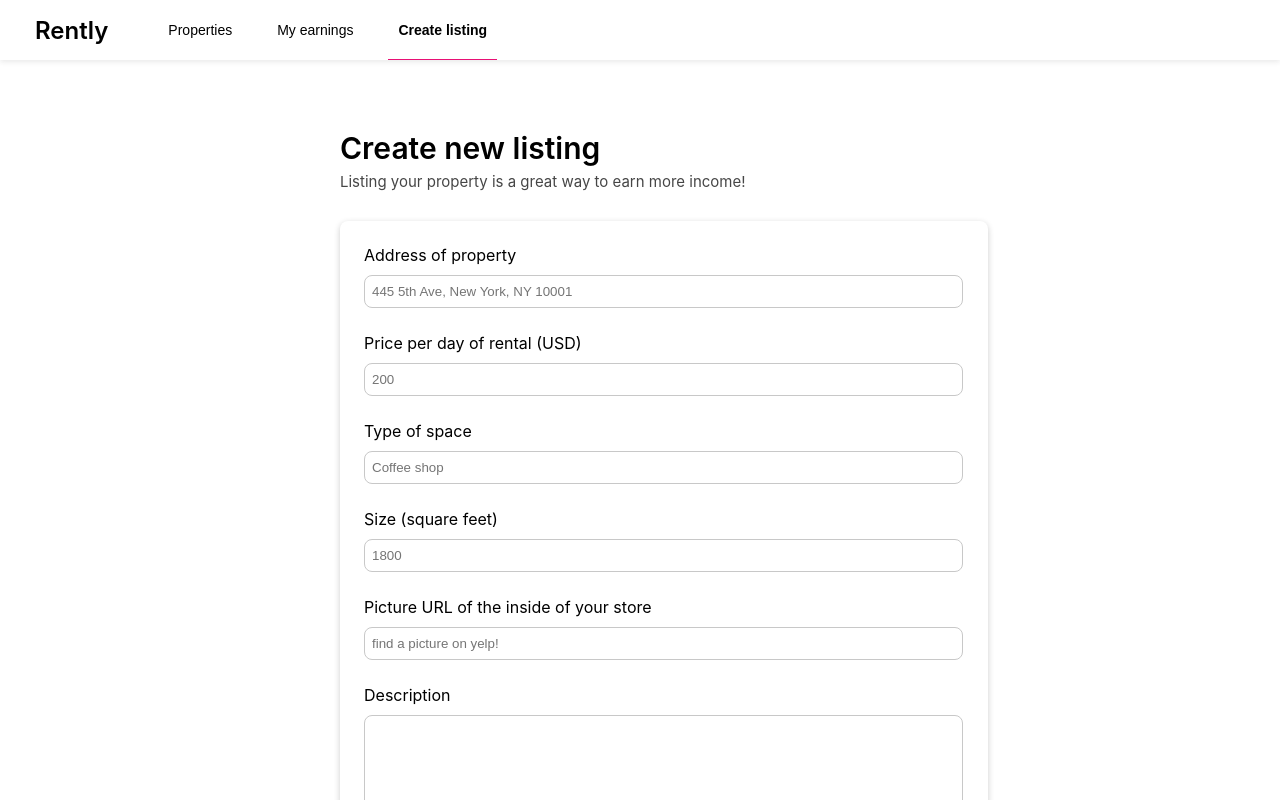
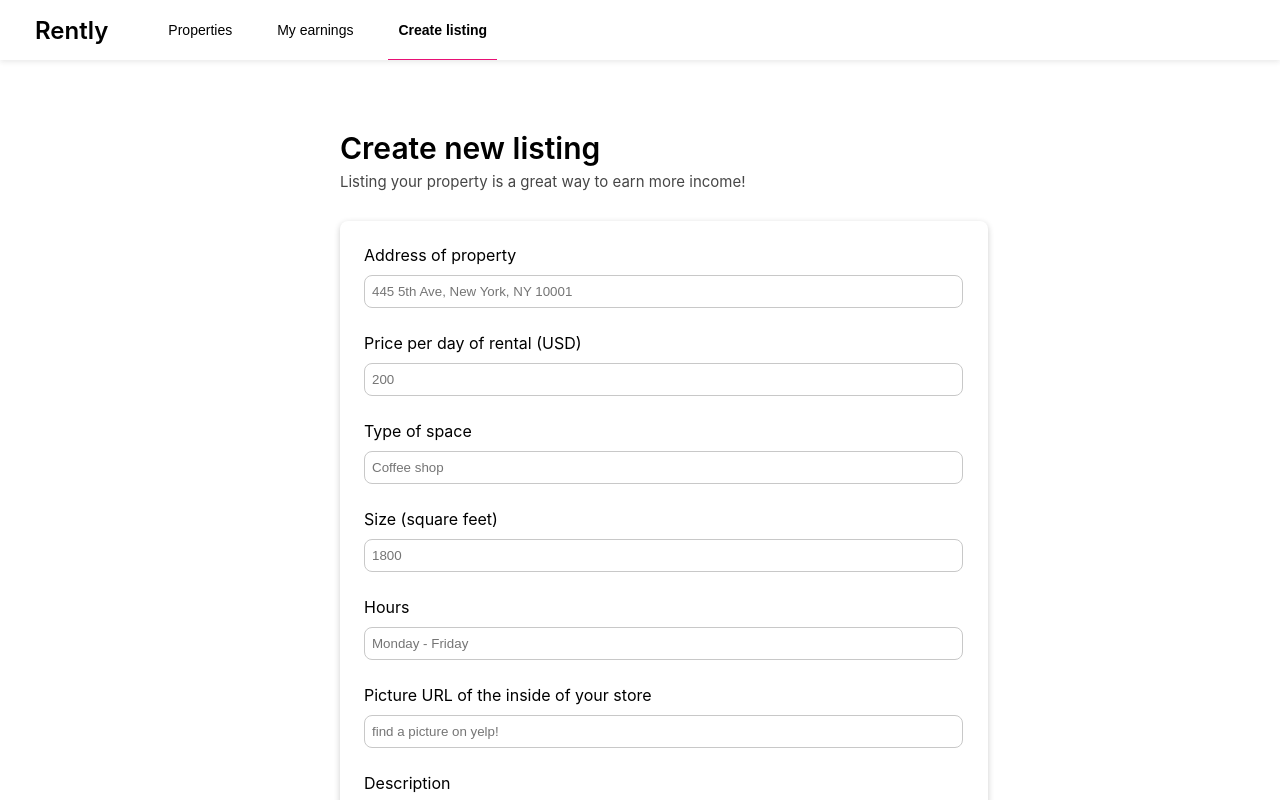
Before and after one commit to andylebo20/hack-web, a React (Create React App) app: page /owner/new-store in a window 1280 px wide. Shown: the top 800 px of the page. Built offline with nearby package versions, Linux system fonts and the light colour scheme.

Commit message:
adding hours

```diff
--- a/src/api.ts
+++ b/src/api.ts
@@ -57,6 +57,7 @@ export const Api = {
     typeOfSpace: string,
     size: number,
     pictureUrl: string,
+    hours: string,
     description: string
   ): Promise<Property> => {
     const res = await axios.post(BASE_URL + "/property", {
@@ -65,6 +66,7 @@ export const Api = {
       typeOfSpace,
       size,
       pictureUrl,
+      hours,
       description,
     });
     return res.data;
--- a/src/screens/NewStore/index.tsx
+++ b/src/screens/NewStore/index.tsx
@@ -13,6 +13,7 @@ export const NewStoreScreen = () => {
   const [price, setPrice] = useState<string>("");
   const [typeOfSpace, setTypeOfSpace] = useState<string>("");
   const [size, setSize] = useState<string>("");
+  const [hours, setHours] = useState<string>("");
   const [pictureUrl, setPictureUrl] = useState<string>("");
   const [description, setDescription] = useState<string>("");
 
@@ -25,6 +26,7 @@ export const NewStoreScreen = () => {
         !typeOfSpace ||
         !size ||
         !pictureUrl ||
+        !hours ||
         isNaN(Number(size)) ||
         isNaN(Number(price))
       ) {
@@ -35,6 +37,7 @@ export const NewStoreScreen = () => {
         Number(price),
         typeOfSpace,
         Number(size),
+        hours,
         pictureUrl,
         description
       );
@@ -85,6 +88,13 @@ export const NewStoreScreen = () => {
             value={size}
             onChange={(e) => setSize(e.target.value)}
             placeholder="1800"
+          />
+          <label style={styles.inputTitle}>Hours</label>
+          <input
+            style={styles.input}
+            value={size}
+            onChange={(e) => setHours(e.target.value)}
+            placeholder="Monday - Friday"
           />
           <label style={styles.inputTitle}>
             Picture URL of the inside of your store
```
